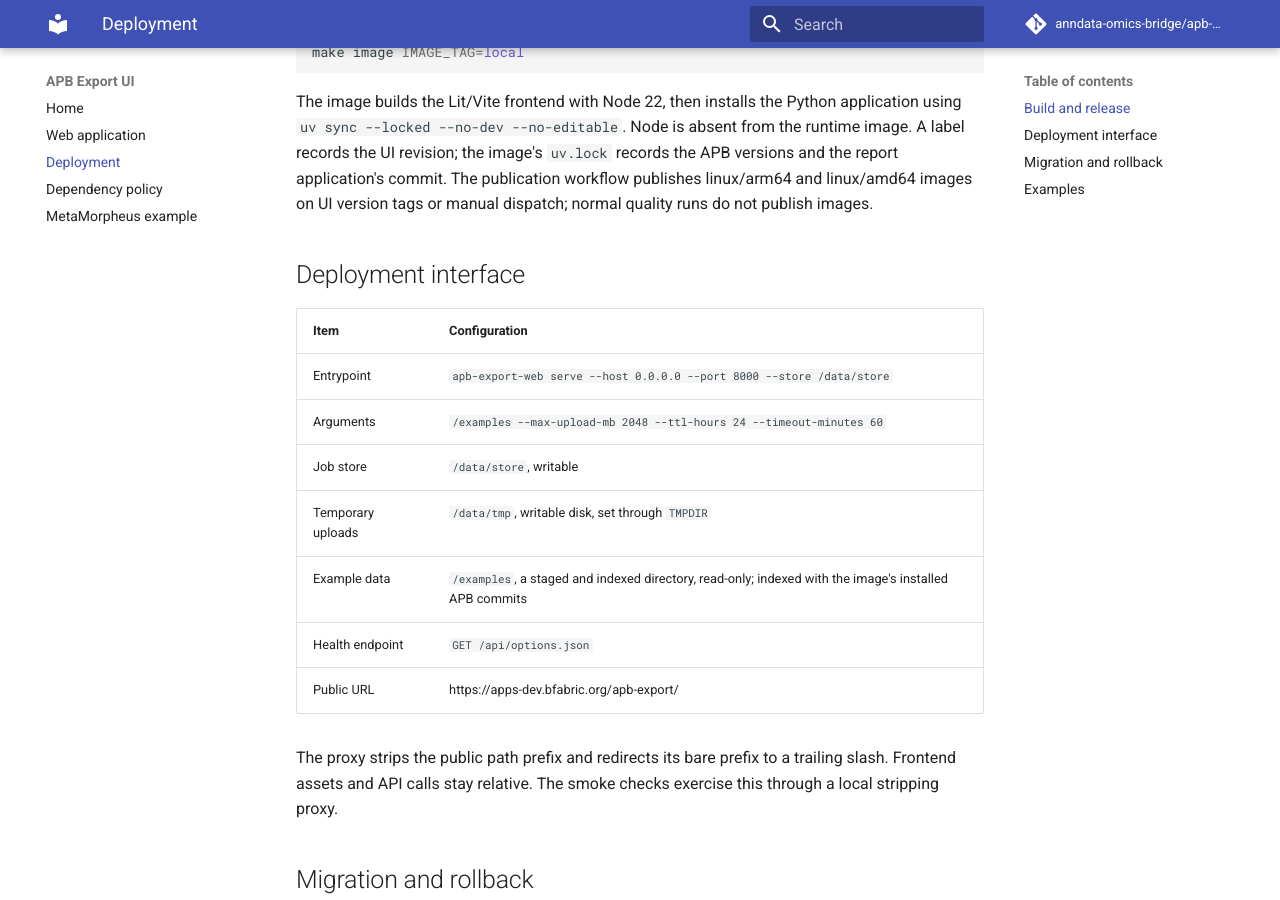
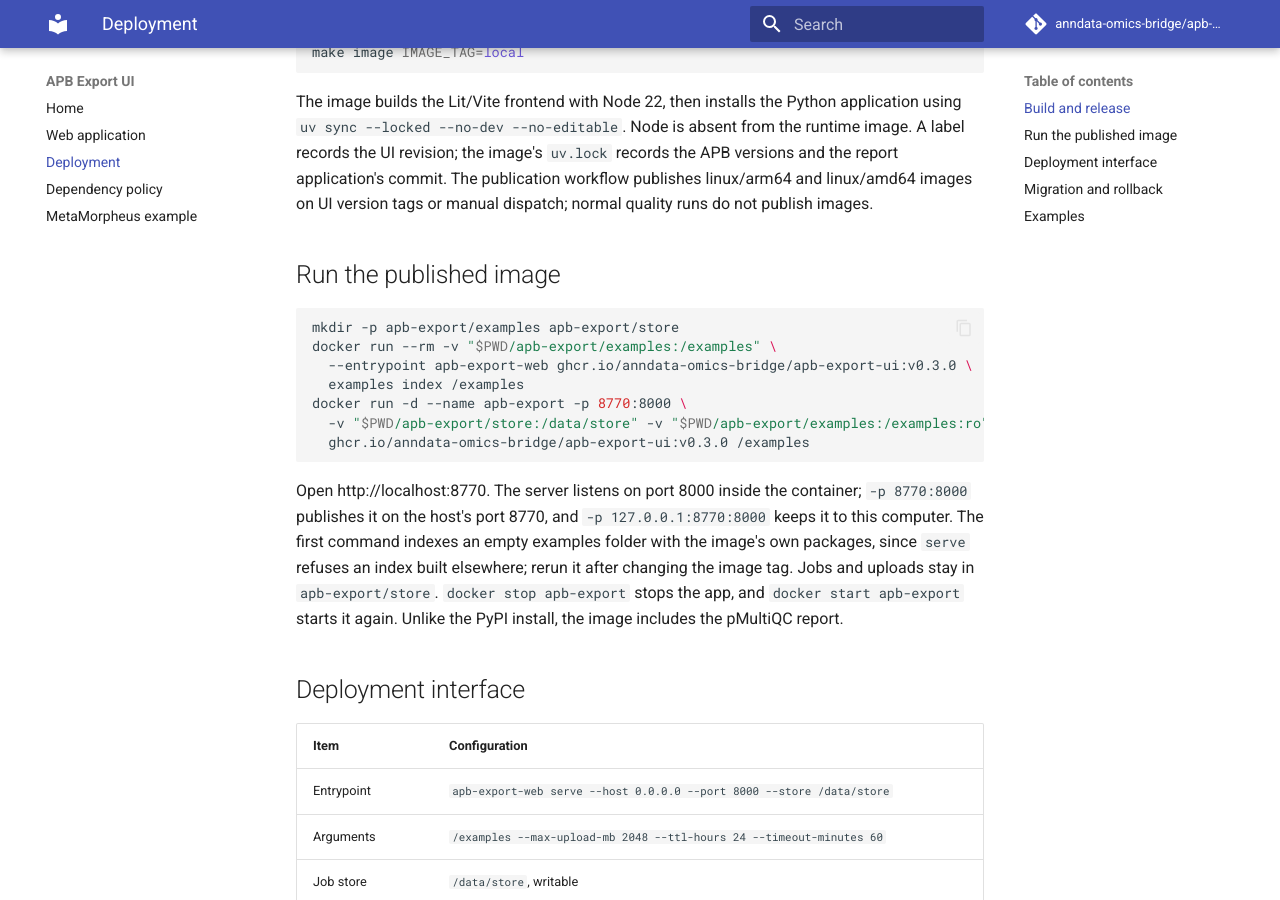
Before and after one commit to anndata-omics-bridge/apb-export-ui, an MkDocs documentation site: the page built from docs/deploy.md, in a window 1280 px wide and 900 px high, scrolled down 327 px. Built offline with MkDocs 1.6.1 and Material for MkDocs 9.7.7, drawn with Linux system fonts in a browser that asks for light colours; comment, search, counter and statistics services are not loaded.

Commit message:
docs: run the published image, with its port and folders
Assisted-by: AI coding agent

````diff
--- a/docs/deploy.md
+++ b/docs/deploy.md
@@ -11,6 +11,20 @@ make image IMAGE_TAG=local
 ```
 
 The image builds the Lit/Vite frontend with Node 22, then installs the Python application using `uv sync --locked --no-dev --no-editable`. Node is absent from the runtime image. A label records the UI revision; the image's `uv.lock` records the APB versions and the report application's commit. The publication workflow publishes linux/arm64 and linux/amd64 images on UI version tags or manual dispatch; normal quality runs do not publish images.
+
+## Run the published image
+
+```bash
+mkdir -p apb-export/examples apb-export/store
+docker run --rm -v "$PWD/apb-export/examples:/examples" \
+  --entrypoint apb-export-web ghcr.io/anndata-omics-bridge/apb-export-ui:v0.3.0 \
+  examples index /examples
+docker run -d --name apb-export -p 8770:8000 \
+  -v "$PWD/apb-export/store:/data/store" -v "$PWD/apb-export/examples:/examples:ro" \
+  ghcr.io/anndata-omics-bridge/apb-export-ui:v0.3.0 /examples
+```
+
+Open http://localhost:8770. The server listens on port 8000 inside the container; `-p 8770:8000` publishes it on the host's port 8770, and `-p 127.0.0.1:8770:8000` keeps it to this computer. The first command indexes an empty examples folder with the image's own packages, since `serve` refuses an index built elsewhere; rerun it after changing the image tag. Jobs and uploads stay in `apb-export/store`. `docker stop apb-export` stops the app, and `docker start apb-export` starts it again. Unlike the PyPI install, the image includes the pMultiQC report.
 
 ## Deployment interface
 
````
Also changed, not shown: README.md (+1 -1 lines).
